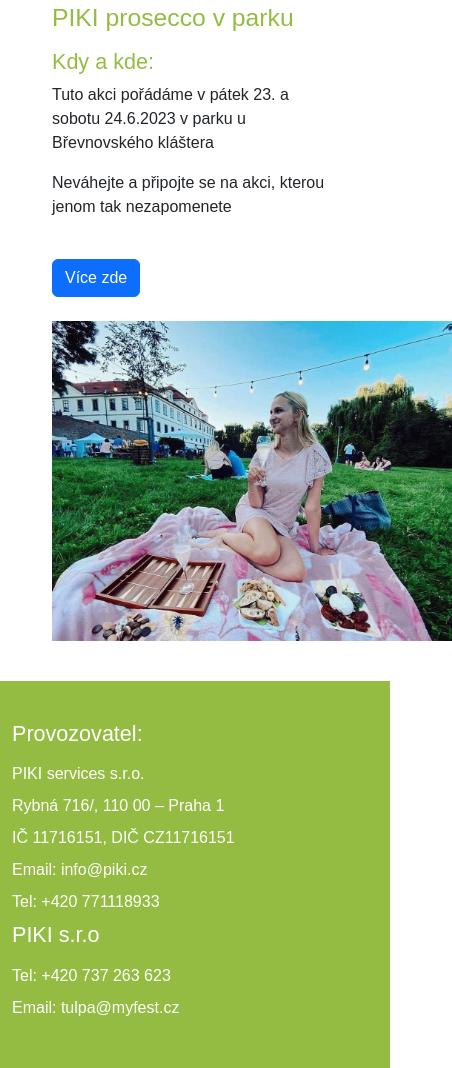
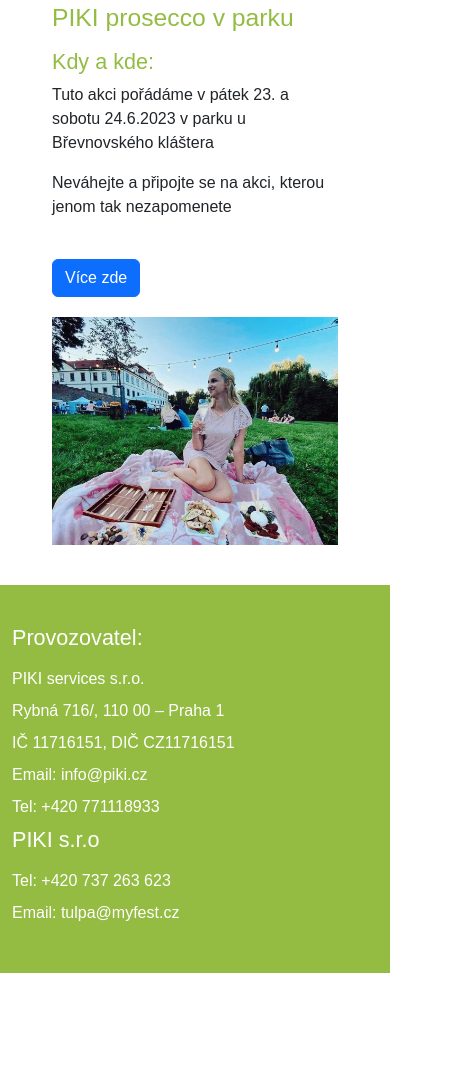
Before and after one commit to JanSechovsky/PIKI, a plain HTML site: page index.html in a window 390 px wide. Shown: the part 929-1997 px from the top of the page, 452 px wide, since content can reach past the window. After the commit the page ends 1902 px from the top, so only its background shows below. Drawn offline with nearby package versions, Linux system fonts and the light colour scheme.

Commit message:
Mobile friendly

```diff
--- a/css/style.css
+++ b/css/style.css
@@ -22,6 +22,9 @@
     top: 0;
     z-index: -1;
     animation: zoomIn 4s infinite alternate; /* Apply zoom animation */
+      background-size: cover;
+      background-position: center;
+      max-width: 100%;
   }
   /* Title Section  */
 
@@ -136,3 +139,17 @@
   padding-left: 0;
   padding-right: 0;
 }
+
+.col-12 {
+  display: flex;
+  justify-content: center;
+  align-items: center;
+}
+.btn-custom {
+  margin-top: 20px;
+}
+
+.princezna {
+  width: 100%;
+  margin-top: 20px;
+}
--- a/index.html
+++ b/index.html
@@ -2,6 +2,7 @@
 <html lang="en">
 <head>
     <meta charset="UTF-8">
+    <meta name="viewport" content="width=device-width, initial-scale=1.0">
     <link href="https://cdn.jsdelivr.net/npm/bootstrap@5.3.0/dist/css/bootstrap.min.css" rel="stylesheet" integrity="sha384-9ndCyUaIbzAi2FUVXJi0CjmCapSmO7SnpJef0486qhLnuZ2cdeRhO02iuK6FUUVM" crossorigin="anonymous">
     <link rel="stylesheet" href="css/style.css">
     <title>PIKI</title>
@@ -43,11 +44,10 @@
                     <h4>Kdy a kde:</h4>
                     <p>Tuto akci pořádáme v pátek 23. a sobotu 24.6.2023 v parku u Břevnovského kláštera</p>
                     <p>Neváhejte a připojte se na akci, kterou jenom tak nezapomenete</p>
-                    <a href="#" class="btn btn-primary mt-4">Více zde</a>
+                    <a href="#" class="btn btn-primary mt-4 btn-custom">Více zde</a>
                 </div>
-                <div class="col-md-6 mt-4 mt-md-0">
-                    <img class="princezna" src="pictures/WhatsApp Image 2023-06-01 at 18.52.45 (1).jpeg" alt="Upcoming Event">
-                </div>
+                <div class="col-md-6 col-12">
+                  <img class="princezna" src="pictures/WhatsApp Image 2023-06-01 at 18.52.45 (1).jpeg" alt="Upcoming Event">                </div>
             </div>
         </div>
     </section>
```
